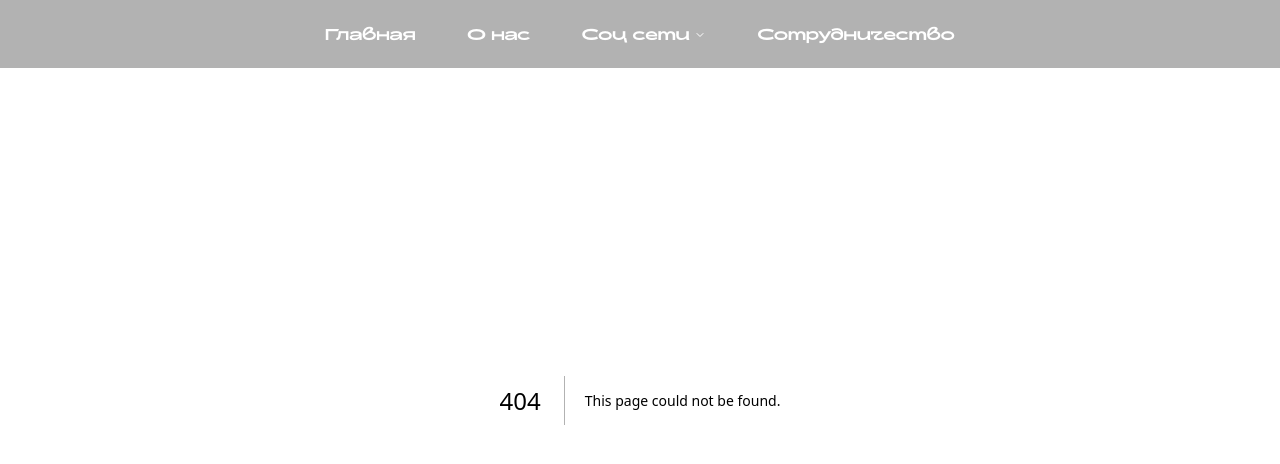
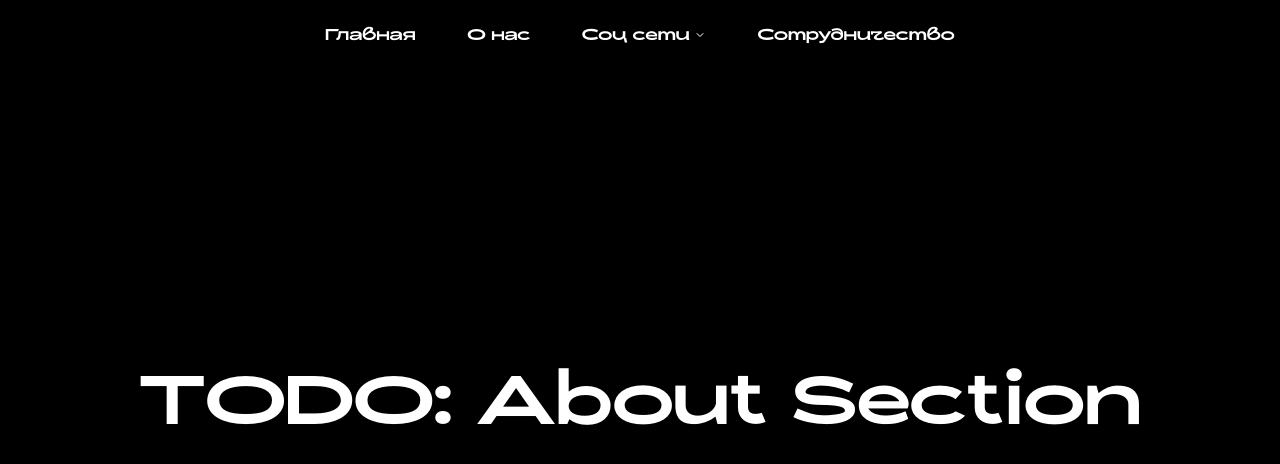
Before and after one commit to xtrphy/extrahands-website, a Next.js app: page /about in a window 1280 px wide. Before the commit this address had no page. Shown: the top 464 px of the page. Built offline with nearby package versions, Linux system fonts and the light colour scheme.

Commit message:
Create About Page

```diff
--- /dev/null
+++ b/src/app/about/page.tsx
@@ -0,0 +1,11 @@
+import React from "react";
+
+const About = () => {
+    return (
+        <section className="relative text-white font-advaken flex flex-col items-center justify-center gap-6 sm:gap-8 md:gap-12 min-h-screen px-4 sm:px-6 lg:px-8 py-8">
+            <h1 className="text-8xl">TODO: About Section</h1>
+        </section>
+    );
+};
+
+export default About;
--- a/tailwind.config.js
+++ /dev/null
@@ -1,14 +0,0 @@
-// tailwind.config.js
-const {heroui} = require("@heroui/theme");
-
-/** @type {import('tailwindcss').Config} */
-module.exports = {
-  content: [
-    "./node_modules/@heroui/theme/dist/components/(accordion|divider).js",
-  ],
-  theme: {
-    extend: {},
-  },
-  darkMode: "class",
-  plugins: [heroui()],
-};
```
